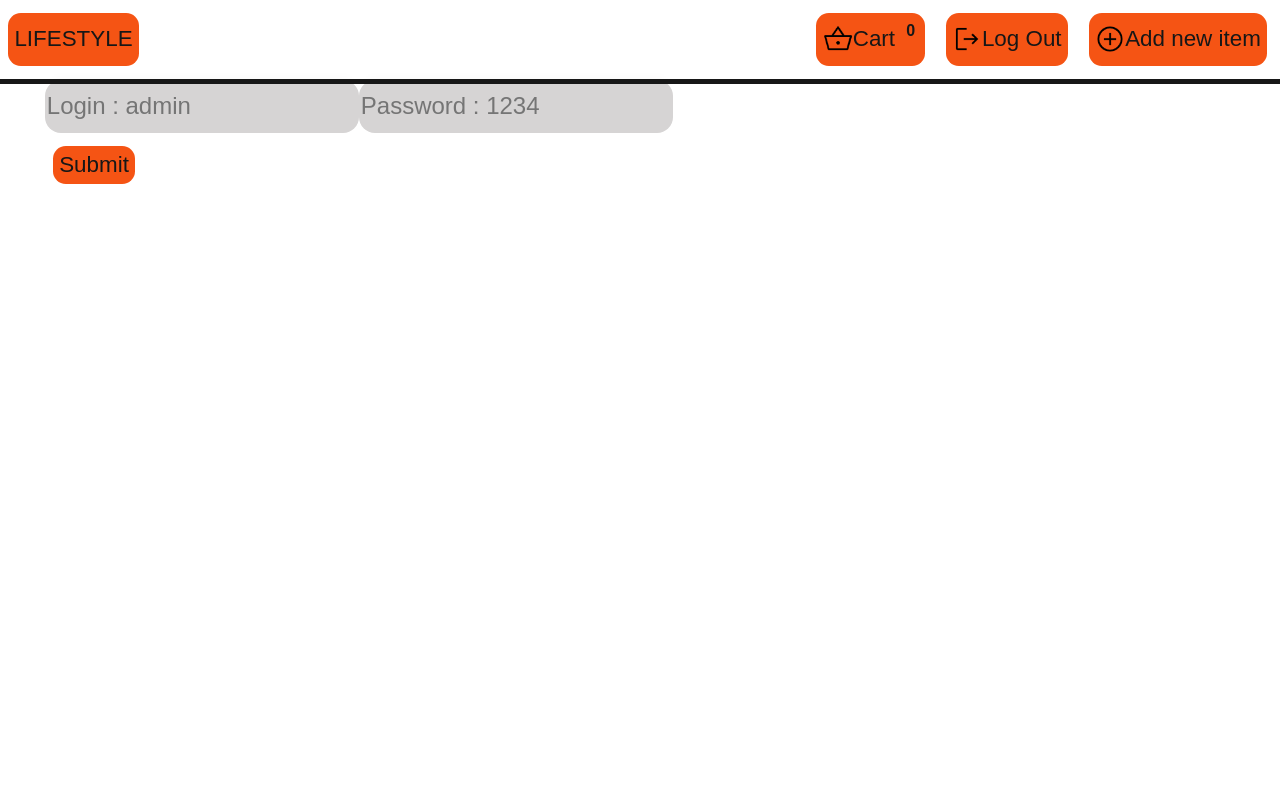
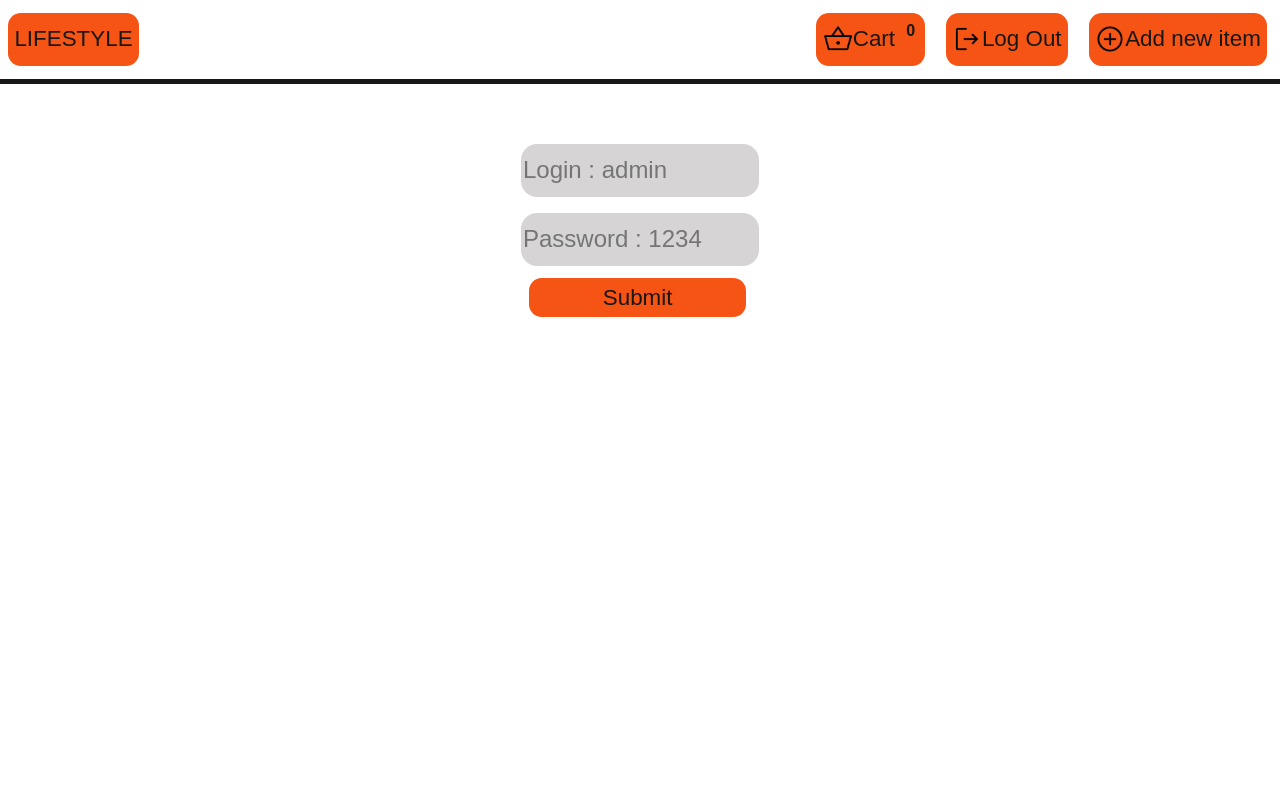
Before and after one commit to tarashevchuk0401/clothes, an Angular app: page / in a window 1280 px wide. Shown: the top 800 px of the page. Built offline with nearby package versions, Linux system fonts and the light colour scheme.

Commit message:
before refreshin updates

```diff
--- a/src/app/login/login.component.scss
+++ b/src/app/login/login.component.scss
@@ -1,3 +1,16 @@
+form{
+    display: flex;
+    justify-content: center;
+}
+
+.login_container{
+    margin-top: 3rem;
+    display: flex;
+    flex-direction: column;
+    width: 20%;
+    justify-content: center;
+}
+
 
 @media (max-width: 600px) {
     #login_button {
--- a/src/styles.scss
+++ b/src/styles.scss
@@ -94,8 +94,10 @@ button {
     background-color: $color_dark_orange;
     outline: $color_black solid 2px;
     outline-offset: 3px;
+}
 
-
+input{
+    margin-top: 1rem;
 }
 
 @media (max-width: 600px) {
```
